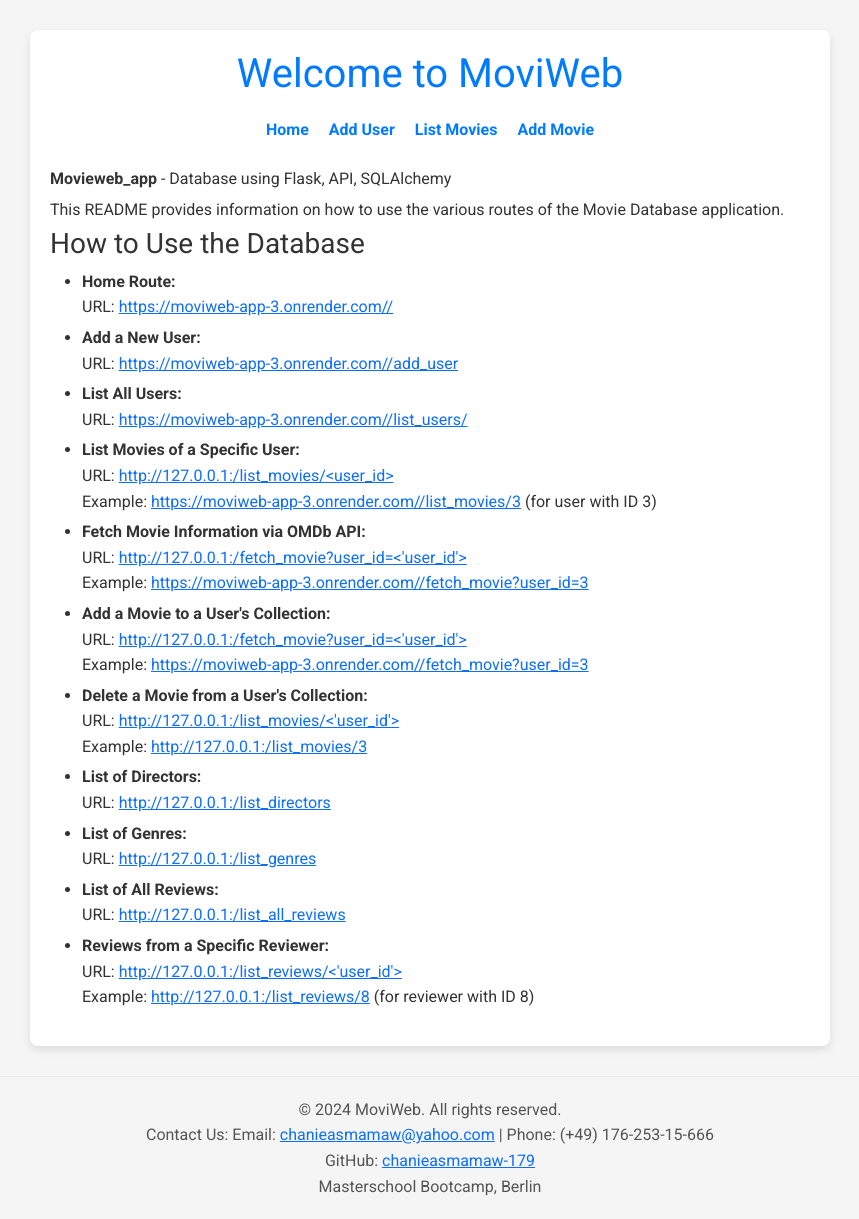
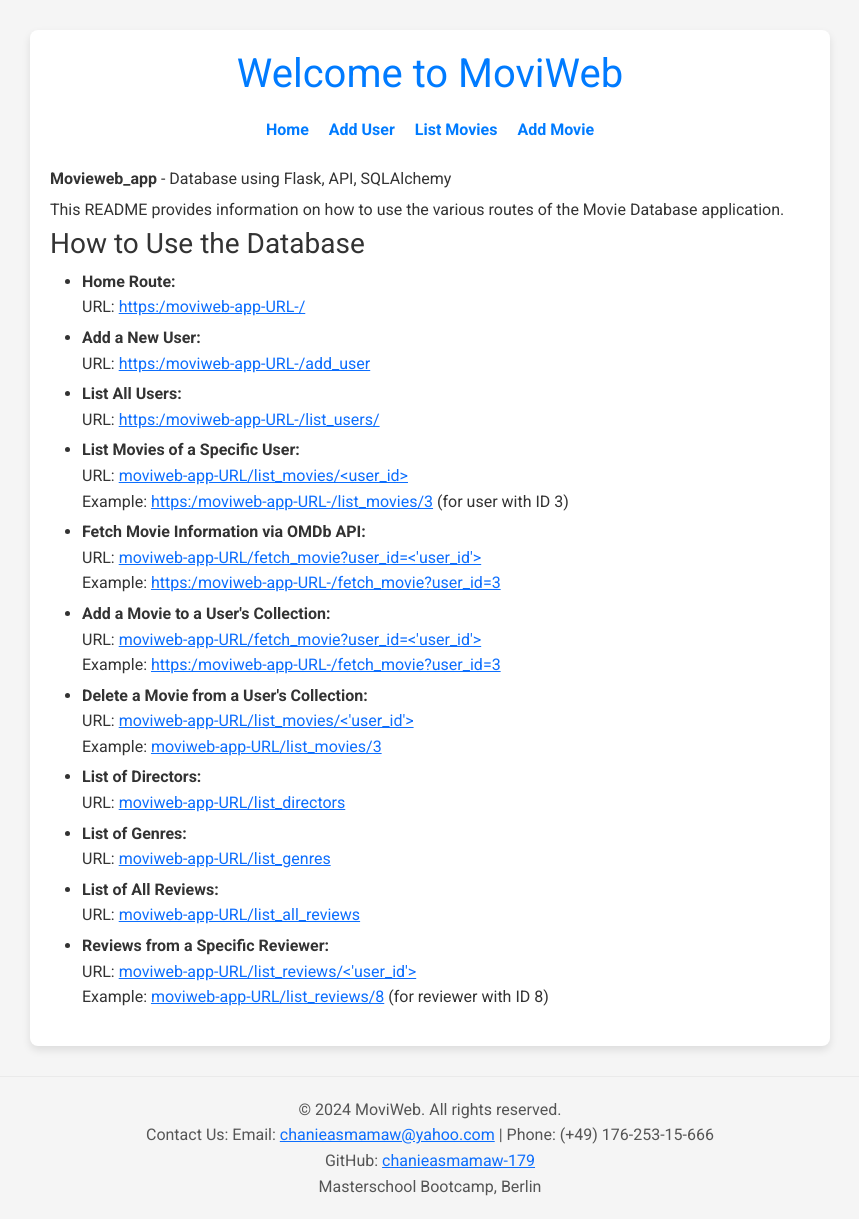
Before and after one commit to chanieasmamaw-179/moviweb_app, a Flask app: page / in a window 1280 px wide. Shown: the whole page, without its empty margins (210-1069 px from the left). Run offline with Flask 3, Linux system fonts and the light colour scheme.

Commit message:
updated home.html

```diff
--- a/templates/home.html
+++ b/templates/home.html
@@ -3,8 +3,8 @@
 <head>
     <meta charset="UTF-8">
     <title>Welcome to MoviWeb</title>
-    <link href="https://fonts.googleapis.com/css2?family=Roboto:wght@400;700&display=swap" rel="stylesheet">
-    <link href="https://cdn.jsdelivr.net/npm/bootstrap@5.3.3/dist/css/bootstrap.min.css" rel="stylesheet" integrity="sha384-QWTKZyjpPEjISv5WaRU9OFeRpok6YctnYmDr5pNlyT2bRjXh0JMhjY6hW+ALEwIH" crossorigin="anonymous">
+    <link href="https:/fonts.googleapis.com/css2?family=Roboto:wght@400;700&display=swap" rel="stylesheet">
+    <link href="https:/cdn.jsdelivr.net/npm/bootstrap@5.3.3/dist/css/bootstrap.min.css" rel="stylesheet" integrity="sha384-QWTKZyjpPEjISv5WaRU9OFeRpok6YctnYmDr5pNlyT2bRjXh0JMhjY6hW+ALEwIH" crossorigin="anonymous">
     <style>
         /* General Page Styles */
         body {
@@ -68,7 +68,7 @@
     <div class="container">
         <h1>Welcome to MoviWeb</h1>
         <nav class="d-flex justify-content-center mb-4">
-            <a href="https://github.com/chanieasmamaw-179/moviweb_app" class="nav-link">Home</a>
+            <a href="https:/github.com/chanieasmamaw-179/moviweb_app" class="nav-link">Home</a>
             <a href="{{ url_for('add_user') }}" class="nav-link">Add User</a>
             <a href="{{ url_for('list_movies', user_id=1) }}" class="nav-link">List Movies</a> <!-- Replace user_id with actual user id -->
             <a href="{{ url_for('fetch_movie', user_id=1) }}" class="nav-link">Add Movie</a> <!-- Replace user_id with actual user id -->
@@ -79,39 +79,39 @@
 
         <h3>How to Use the Database</h3>
         <ul>
-            <li><strong>Home Route:</strong><br>URL: <a href="https://moviweb-app-3.onrender.com//">https://moviweb-app-3.onrender.com//</a></li>
+            <li><strong>Home Route:</strong><br>URL: <a href="https:/moviweb-app-URL-/">https:/moviweb-app-URL-/</a></li>
 
-            <li><strong>Add a New User:</strong><br>URL: <a href="https://moviweb-app-3.onrender.com//add_user">https://moviweb-app-3.onrender.com//add_user</a></li>
+            <li><strong>Add a New User:</strong><br>URL: <a href="https:/moviweb-app-URL-/add_user">https:/moviweb-app-URL-/add_user</a></li>
 
-            <li><strong>List All Users:</strong><br>URL: <a href="https://moviweb-app-3.onrender.com//list_users/">https://moviweb-app-3.onrender.com//list_users/</a></li>
+            <li><strong>List All Users:</strong><br>URL: <a href="https:/moviweb-app-URL-/list_users/">https:/moviweb-app-URL-/list_users/</a></li>
 
-            <li><strong>List Movies of a Specific User:</strong><br>URL: <a href="https://moviweb-app-3.onrender.com//list_movies/&lt;user_id&gt;">http://127.0.0.1:/list_movies/&lt;user_id&gt;</a><br>
-            Example: <a href="https://moviweb-app-3.onrender.com//list_movies/3">https://moviweb-app-3.onrender.com//list_movies/3</a> (for user with ID 3)</li>
+            <li><strong>List Movies of a Specific User:</strong><br>URL: <a href="https:/moviweb-app-URL-/list_movies/&lt;user_id&gt;">moviweb-app-URL/list_movies/&lt;user_id&gt;</a><br>
+            Example: <a href="https:/moviweb-app-URL-/list_movies/3">https:/moviweb-app-URL-/list_movies/3</a> (for user with ID 3)</li>
 
-            <li><strong>Fetch Movie Information via OMDb API:</strong><br>URL: <a href="https://moviweb-app-3.onrender.com//fetch_movie?user_id=&lt;'user_id'&gt;">http://127.0.0.1:/fetch_movie?user_id=&lt;'user_id'&gt;</a><br>
-            Example: <a href="https://moviweb-app-3.onrender.com//fetch_movie?user_id=3">https://moviweb-app-3.onrender.com//fetch_movie?user_id=3</a></li>
+            <li><strong>Fetch Movie Information via OMDb API:</strong><br>URL: <a href="https:/moviweb-app-URL-/fetch_movie?user_id=&lt;'user_id'&gt;">moviweb-app-URL/fetch_movie?user_id=&lt;'user_id'&gt;</a><br>
+            Example: <a href="https:/moviweb-app-URL-/fetch_movie?user_id=3">https:/moviweb-app-URL-/fetch_movie?user_id=3</a></li>
 
-            <li><strong>Add a Movie to a User's Collection:</strong><br>URL: <a href="https://moviweb-app-3.onrender.com//fetch_movie?user_id=&lt;'user_id'&gt;">http://127.0.0.1:/fetch_movie?user_id=&lt;'user_id'&gt;</a><br>
-            Example: <a href="https://moviweb-app-3.onrender.com//fetch_movie?user_id=3">https://moviweb-app-3.onrender.com//fetch_movie?user_id=3</a></li>
+            <li><strong>Add a Movie to a User's Collection:</strong><br>URL: <a href="https:/moviweb-app-URL-/fetch_movie?user_id=&lt;'user_id'&gt;">moviweb-app-URL/fetch_movie?user_id=&lt;'user_id'&gt;</a><br>
+            Example: <a href="https:/moviweb-app-URL-/fetch_movie?user_id=3">https:/moviweb-app-URL-/fetch_movie?user_id=3</a></li>
 
-            <li><strong>Delete a Movie from a User's Collection:</strong><br>URL: <a href="https://moviweb-app-3.onrender.com//list_movies/&lt;'user_id'&gt;">http://127.0.0.1:/list_movies/&lt;'user_id'&gt;</a><br>
-            Example: <a href="https://moviweb-app-3.onrender.com//list_movies/3">http://127.0.0.1:/list_movies/3</a></li>
+            <li><strong>Delete a Movie from a User's Collection:</strong><br>URL: <a href="https:/moviweb-app-URL-/list_movies/&lt;'user_id'&gt;">moviweb-app-URL/list_movies/&lt;'user_id'&gt;</a><br>
+            Example: <a href="https:/moviweb-app-URL-/list_movies/3">moviweb-app-URL/list_movies/3</a></li>
 
-            <li><strong>List of Directors:</strong><br>URL: <a href="https://moviweb-app-3.onrender.com//list_directors">http://127.0.0.1:/list_directors</a></li>
+            <li><strong>List of Directors:</strong><br>URL: <a href="https:/moviweb-app-URL-/list_directors">moviweb-app-URL/list_directors</a></li>
 
-            <li><strong>List of Genres:</strong><br>URL: <a href="https://moviweb-app-3.onrender.com//list_genres">http://127.0.0.1:/list_genres</a></li>
+            <li><strong>List of Genres:</strong><br>URL: <a href="https:/moviweb-app-URL-/list_genres">moviweb-app-URL/list_genres</a></li>
 
-            <li><strong>List of All Reviews:</strong><br>URL: <a href="https://moviweb-app-3.onrender.com//list_all_reviews">http://127.0.0.1:/list_all_reviews</a></li>
+            <li><strong>List of All Reviews:</strong><br>URL: <a href="https:/moviweb-app-URL-/list_all_reviews">moviweb-app-URL/list_all_reviews</a></li>
 
-            <li><strong>Reviews from a Specific Reviewer:</strong><br>URL: <a href="https://moviweb-app-3.onrender.com//list_reviews/&lt;'user_id'&gt;">http://127.0.0.1:/list_reviews/&lt;'user_id'&gt;</a><br>
-            Example: <a href="https://moviweb-app-3.onrender.com//list_reviews/8">http://127.0.0.1:/list_reviews/8</a> (for reviewer with ID 8)</li>
+            <li><strong>Reviews from a Specific Reviewer:</strong><br>URL: <a href="https:/moviweb-app-URL-/list_reviews/&lt;'user_id'&gt;">moviweb-app-URL/list_reviews/&lt;'user_id'&gt;</a><br>
+            Example: <a href="https:/moviweb-app-URL-/list_reviews/8">moviweb-app-URL/list_reviews/8</a> (for reviewer with ID 8)</li>
         </ul>
     </div>
 
     <footer>
         <p>© 2024 MoviWeb. All rights reserved.</p>
         <p>Contact Us: Email: <a href="mailto:chanieasmamaw@yahoo.com">chanieasmamaw@yahoo.com</a> | Phone: (+49) 176-253-15-666</p>
-        <p>GitHub: <a href="https://github.com/chanieasmamaw-179">chanieasmamaw-179</a></p>
+        <p>GitHub: <a href="https:/github.com/chanieasmamaw-179">chanieasmamaw-179</a></p>
         <p>Masterschool Bootcamp, Berlin</p>
     </footer>
 
```
